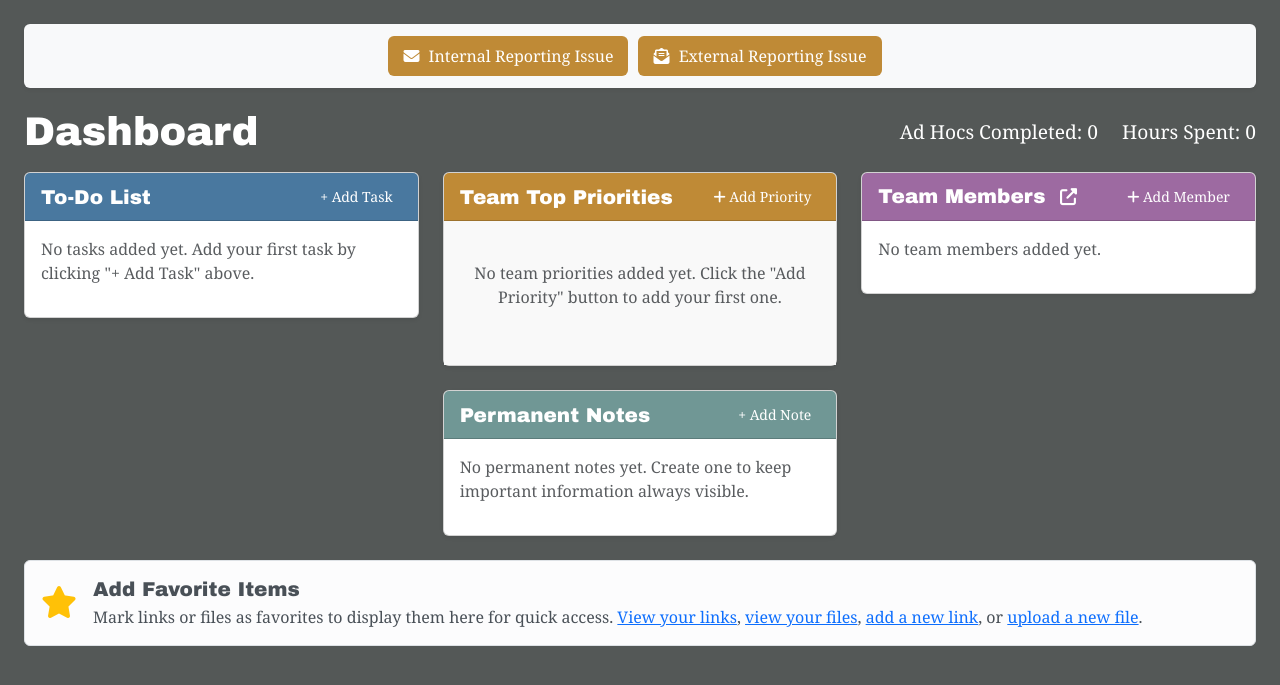
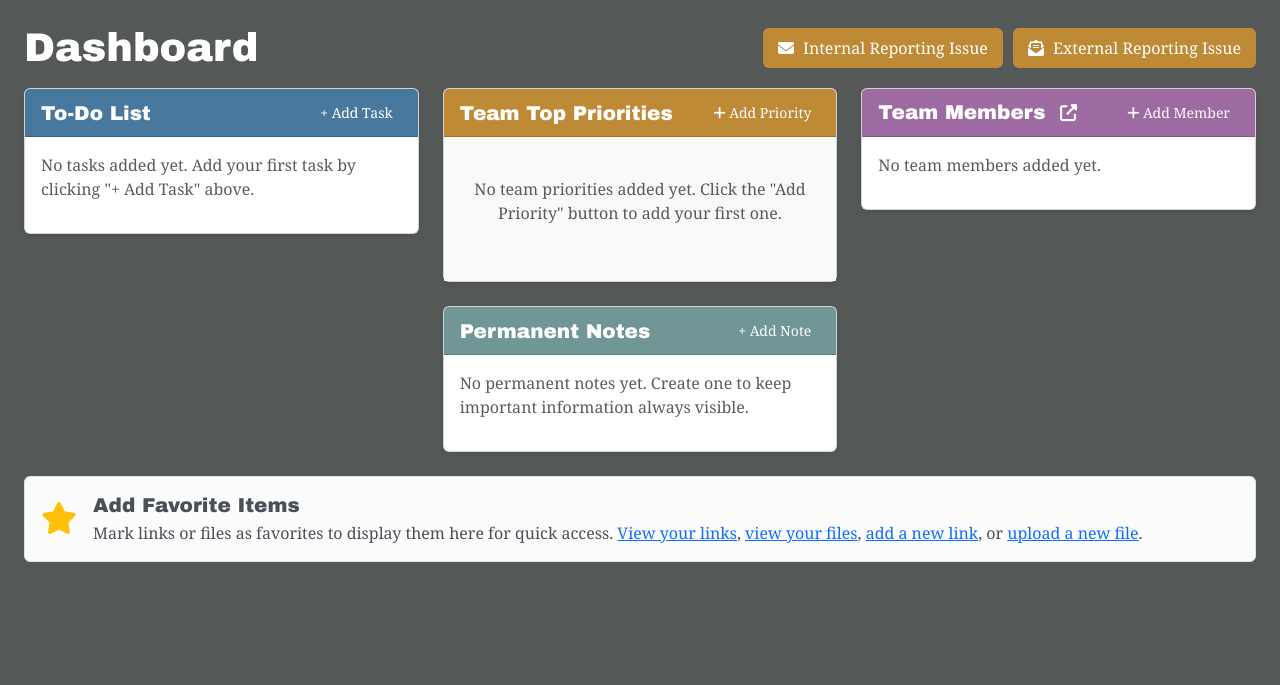
Before and after one commit to zbreeden007/StrykerNotes, a Flask app: page / in a window 1280 px wide. Shown: the part 56-741 px from the top of the page. Run offline with Flask 3, Linux system fonts and the light colour scheme; data comes from the database, SQL or seed files in the repository; data that the repository does not hold is empty; some libraries are stand-ins or nearby versions.

Commit message:
Changes - 5.14 @ 1:14 PM

```diff
--- a/templates/index.html
+++ b/templates/index.html
@@ -21,21 +21,13 @@
   }
 
   /* Email buttons styling */
-  .email-actions {
-    background-color: #f8f9fa;
-    padding: 12px;
-    border-radius: 6px;
-    margin-bottom: 20px;
-    box-shadow: 0 2px 4px rgba(0,0,0,0.05);
-  }
-
   .email-btn {
     background-color: #BF8A36;
     color: white;
     border: none;
     padding: 8px 15px;
     transition: all 0.3s ease;
-    margin-right: 10px;
+    margin-left: 10px;
   }
 
   .email-btn:hover {
@@ -52,31 +44,16 @@
 {% endblock %}
 
 {% block content %}
-<!-- Quick Email Actions Section -->
-<div class="email-actions">
-  <div class="d-flex justify-content-center">
-    <a href="mailto:internal-team@stryker.com?subject=Internal%20Reporting%20Issue&body=Hello%20Team%2C%0A%0AI%20would%20like%20to%20report%20an%20internal%20issue%20regarding%20reporting.%0A%0AIssue%20Details%3A%0A-%20%0A-%20%0A-%20%0A%0AThank%20you%2C%0A" class="btn email-btn">
-      <i class="fas fa-envelope"></i> Internal Reporting Issue
-    </a>
-    <a href="mailto:sales-leaders@stryker.com,reporting@stryker.com?subject=External%20Reporting%20Issue&body=Hello%20Sales%20Leaders%2C%0A%0AI%20would%20like%20to%20report%20an%20external%20issue%20regarding%20reporting.%0A%0AIssue%20Details%3A%0A-%20%0A-%20%0A-%20%0A%0AThank%20you%2C%0A" class="btn email-btn">
-      <i class="fas fa-envelope-open-text"></i> External Reporting Issue
-    </a>
-  </div>
-</div>
-
+<!-- Dashboard Header with Email Buttons -->
 <div class="d-flex justify-content-between align-items-center mb-3">
     <h1 class="mb-0" style="color: #FFFFFF;">Dashboard</h1>
     <div class="d-flex align-items-center">
-        <div class="me-4">
-            <a href="{{ url_for('adhocs.all_adhocs') }}" style="text-decoration: none; color: white;">
-                <span style="font-weight: normal; color: white; font-size: 1.2rem;">Ad Hocs Completed: {{ adhoc_count }}</span>
-            </a>
-        </div>
-        <div>
-            <a href="{{ url_for('adhocs.all_adhocs') }}" style="text-decoration: none; color: white;">
-                <span style="font-weight: normal; color: white; font-size: 1.2rem;">Hours Spent: {{ total_adhoc_hours }}</span>
-            </a>
-        </div>
+        <a href="mailto:internal-team@stryker.com?subject=Internal%20Reporting%20Issue&body=Hello%20Team%2C%0A%0AI%20would%20like%20to%20report%20an%20internal%20issue%20regarding%20reporting.%0A%0AIssue%20Details%3A%0A-%20%0A-%20%0A-%20%0A%0AThank%20you%2C%0A" class="btn email-btn">
+            <i class="fas fa-envelope"></i> Internal Reporting Issue
+        </a>
+        <a href="mailto:sales-leaders@stryker.com,reporting@stryker.com?subject=External%20Reporting%20Issue&body=Hello%20Sales%20Leaders%2C%0A%0AI%20would%20like%20to%20report%20an%20external%20issue%20regarding%20reporting.%0A%0AIssue%20Details%3A%0A-%20%0A-%20%0A-%20%0A%0AThank%20you%2C%0A" class="btn email-btn">
+            <i class="fas fa-envelope-open-text"></i> External Reporting Issue
+        </a>
     </div>
 </div>
 
```
